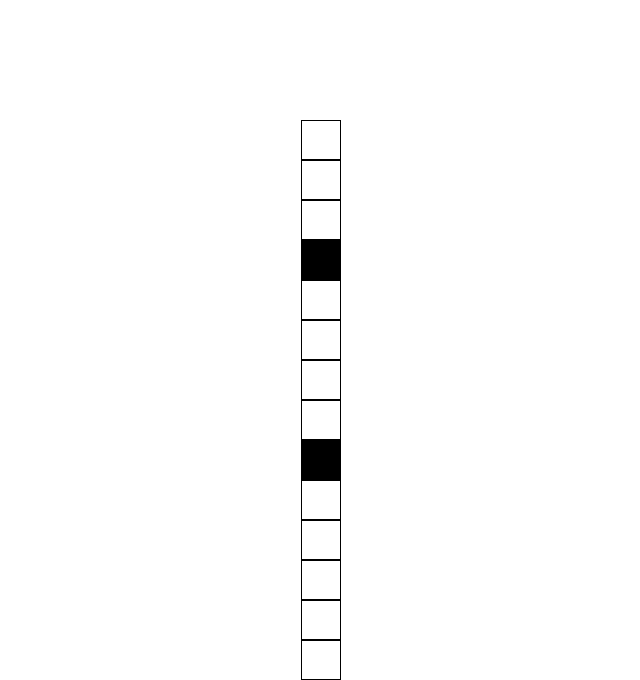
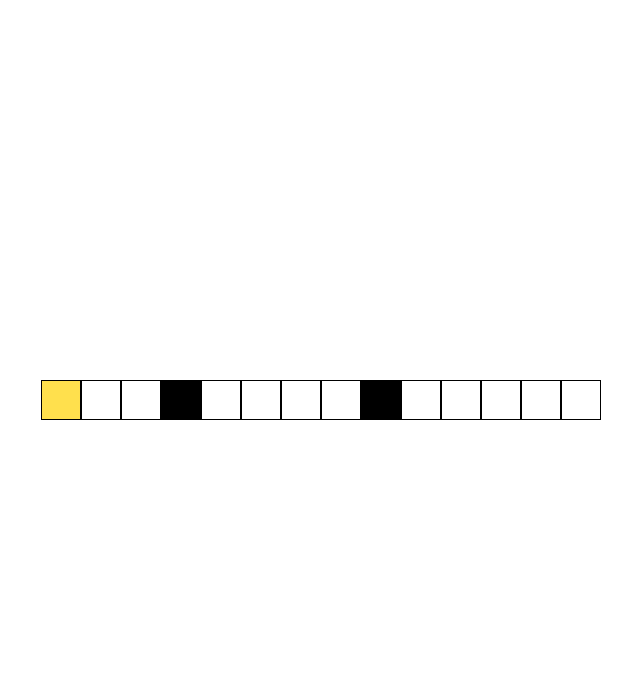
Before and after one commit to okputadora/react-crossword, a React (Create React App) app: page / in a window 1280 px wide. Shown: the top 680 px of the page, without its empty margins (319-959 px from the left). Built offline with nearby package versions, Linux system fonts and the light colour scheme.

Commit message:
highlight current square on click

```diff
--- a/src/App.js
+++ b/src/App.js
@@ -4,21 +4,33 @@ import Cell from './Cell'
 class App extends Component {
   state = {
     board: "___#____#_____",
-    currentSquare: "",
+    currentSquare: 0,
     currentWord: []
   }
 
   changeCurrentSquare = (event) => {
-    console.log(event.target.id)
+    console.log("click")
+    // this is the current square
+    this.setState({
+      currentSquare: parseInt(event.target.id)
+    })
   }
   render() {
     const rows = this.state.board.split("").map((value, index) => {
-      const color = value === "_" ? "white" : "black"
+      let color = "black"
+      let clickHandler;
+      if (value === "_"){
+        color = "white";
+        clickHandler = (event) => this.changeCurrentSquare(event)
+      }
+      if (index === this.state.currentSquare){
+        color = "#FFE04D"
+      }
       return (
         <Cell
           color={color}
-          id={index}
-          click={(event) => this.changeCurrentSquare(event)}
+          id={index} key={index}
+          click={clickHandler}
         />
       )
     })
@@ -26,7 +38,9 @@ class App extends Component {
       <div className="container">
         <div className="d-flex align-items-center justify-content-center" style={{height: "100vh"}}>
           <div className="grid d-flex flex-column">
-            {rows}
+            <div style={{display: "flex"}}>
+              {rows}
+            </div>
           </div>
         </div>
       </div>
--- a/src/Cell.js
+++ b/src/Cell.js
@@ -8,7 +8,7 @@ const Cell = (props) => {
     border: "1px solid black"
   }
   return(
-    <div className="cell" style={style} id={props.id}></div>
+    <div className="cell" style={style} id={props.id} onClick={props.click}></div>
   )
 }
 
```
